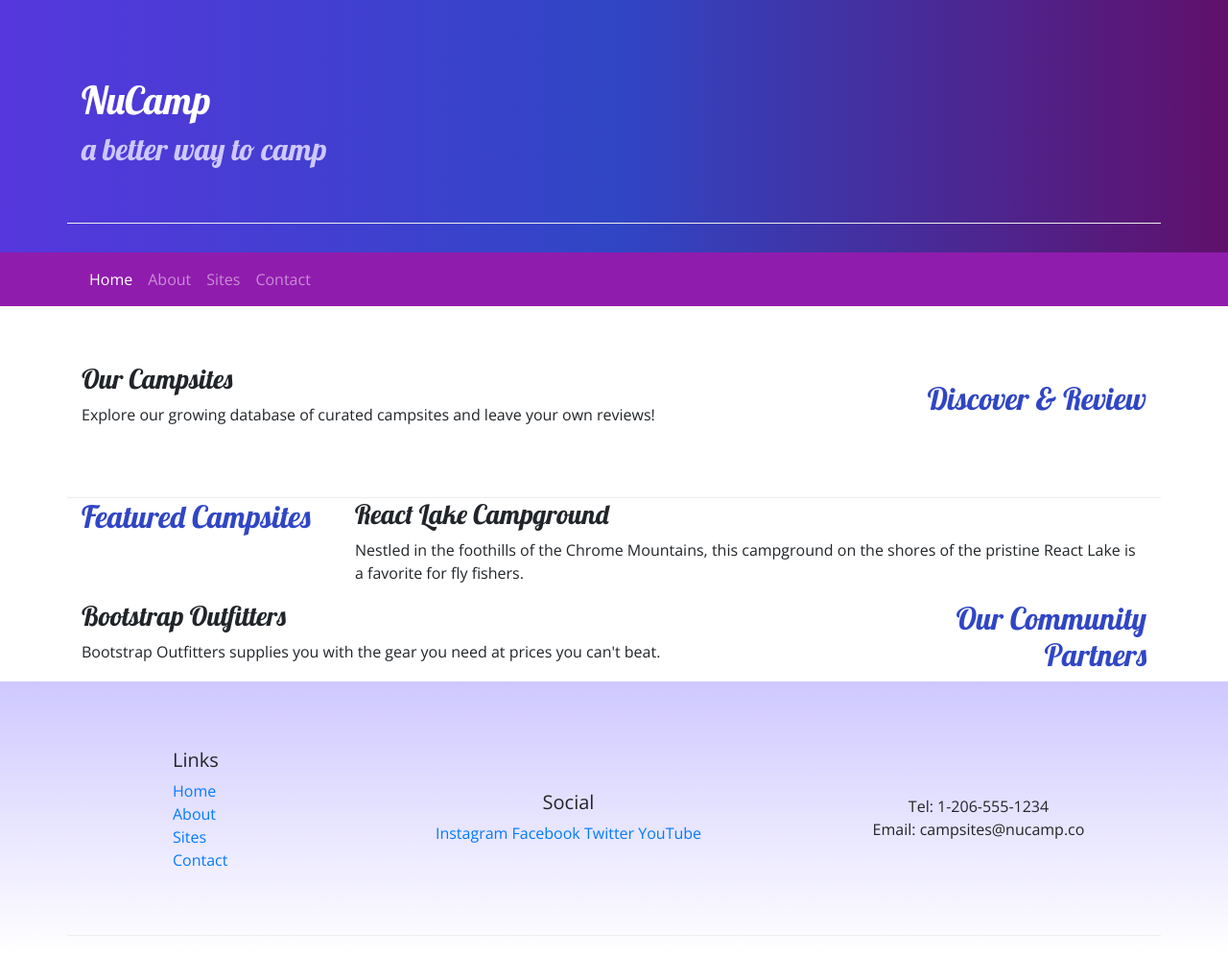
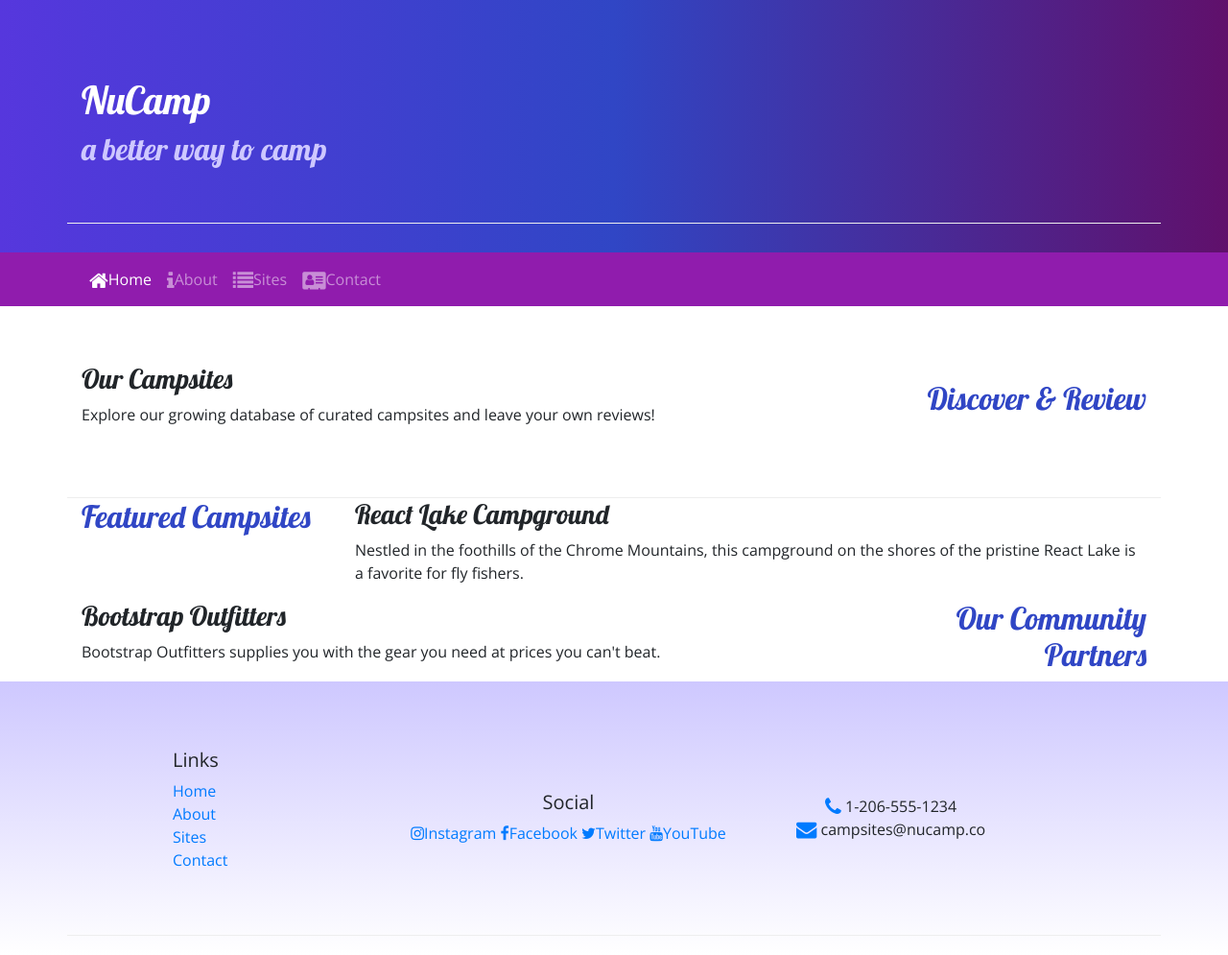
Before and after one commit to candacerubin/2-Bootstrap, a website: page index.html in a window 1280 px wide. Shown: the whole page at 96% size. Drawn offline with nearby package versions, Linux system fonts and the light colour scheme.

Commit message:
Icon Fonts

```diff
--- a/index.html
+++ b/index.html
@@ -14,9 +14,14 @@
     <!-- Additional CSS must be placed after Bootstrap CSS -->
     <link
       rel="stylesheet"
+      href="node_modules/font-awesome/css/font-awesome.min.css"
+    />
+    <link
+      rel="stylesheet"
       href="https://fonts.googleapis.com/css?family=Lobster|Open+Sans"
     />
     <link rel="stylesheet" href="css/styles.css" />
+
     <title>NuCamp: A Better Way To Camp</title>
   </head>
   <body>
@@ -46,13 +51,13 @@
         <div class="collapse navbar-collapse" id="nucampNavbar">
           <ul class="navbar-nav">
             <li class="nav-item active">
-              <a class="nav-link" href="#">Home</a>
+              <a class="nav-link" href="#"><i class="fa fa-home fa-lg"></i>Home</a>
             </li>
             <li class="nav-item">
-              <a class="nav-link" href="aboutus.html">About</a>
+              <a class="nav-link" href="aboutus.html"><i class="fa fa-info fa-lg"></i>About</a>
             </li>
-            <li class="nav-item"><a class="nav-link" href="#">Sites</a></li>
-            <li class="nav-item"><a class="nav-link" href="#">Contact</a></li>
+            <li class="nav-item"><a class="nav-link" href="#"><i class="fa fa-list fa-lg"></i>Sites</a></li>
+            <li class="nav-item"><a class="nav-link" href="#"><i class="fa fa-address-card fa-lg"></i>Contact</a></li>
           </ul>
         </div>
       </div>
@@ -113,14 +118,14 @@
           </div>
           <div class="col-6 col-sm-5 text-center">
             <h5>Social</h5>
-            <a href="http://instagram.com/">Instagram</a>
-            <a href="http://facebook.com/">Facebook</a>
-            <a href="http://twitter.com/">Twitter</a>
-            <a href="http://youtube.com/">YouTube</a>
+            <a href="http://instagram.com/"><i class="fa fa-instagram"></i>Instagram</a>
+            <a href="http://facebook.com/"><i class="fa fa-facebook"></i>Facebook</a>
+            <a href="http://twitter.com/"><i class="fa fa-twitter"></i>Twitter</a>
+            <a href="http://youtube.com/"><i class="fa fa-youtube"></i>YouTube</a>
           </div>
-          <div class="col-sm-4 text-center">
-            Tel: 1-206-555-1234<br />
-            Email: campsites@nucamp.co
+          <div class="col-xs-4 text-center">
+            <i class="fa fa-phone fa-lg text-primary"></i> 1-206-555-1234<br />
+                      <i class="fa fa-envelope fa-lg text-primary"></i> campsites@nucamp.co
           </div>
         </div>
       </div>
--- a/package.json
+++ b/package.json
@@ -15,6 +15,7 @@
   },
   "dependencies": {
     "bootstrap": "^4.5.0",
+    "font-awesome": "^4.7.0",
     "jquery": "^3.5.1",
     "popper.js": "^1.16.1"
   }
```
Also changed, not shown: aboutus.html (+14 -5 lines), 1 other file.
